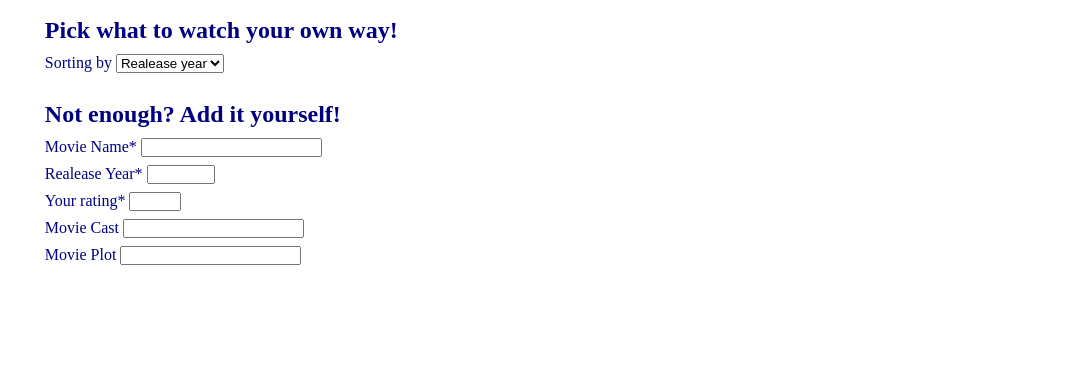
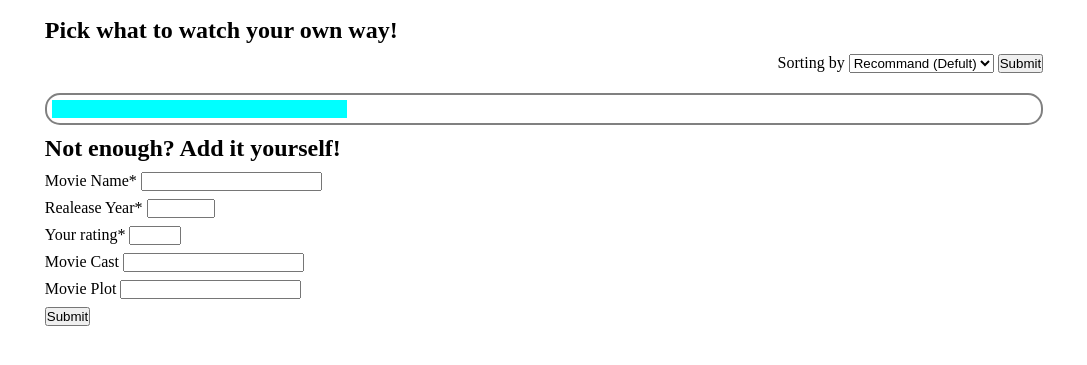
Before and after one commit to LiChenJoe/fac_Movie_Data, a plain HTML site: page index.html in a window 1280 px wide. Shown: the part 283-648 px from the top of the page, without its empty margins (96-1183 px from the left). Drawn offline with Linux system fonts and the light colour scheme.

Commit message:
style update

```diff
--- a/index.html
+++ b/index.html
@@ -18,12 +18,17 @@
     </header>
     <div class="container">
       <h2>Pick what to watch your own way!</h2>
+      <form class="soringForm" action="">
         <label for="sorting">Sorting by</label>
         <select id="sorting">
+          <option value="recommand">Recommand (Defult)</option>
           <option value="realeaseYear">Realease year</option>
           <option value="rating">Rating</option>
           <option value="runtime">Runtime</option>
         </select>
+        <input type="submit" value="Submit" />
+      </form>
+      <div class="movieList">
         <div class="movieCard">
           <img src="" alt="" />
           <div class="description">
@@ -35,6 +40,7 @@
             <h4 class="rating"></h4>
             <p class="cast"></p>
             <p class="plot"></p>
+          </div>
         </div>
       </div>
       <h2>Not enough? Add it yourself!</h2>
@@ -65,6 +71,7 @@
           <label for="newMoviePlot">Movie Plot </label>
           <input type="text" id="newMoviePlot" />
         </div>
+        <input type="submit" class="submit subTodo" value="Submit" />
       </form>
     </div>
   </body>
--- a/style.css
+++ b/style.css
@@ -40,12 +40,32 @@ h1 {
     width: 78%;
     max-width: 1200px;
     margin: 0 auto;
-    color: navy;
     padding-top: 10px;
 }
 
+
 h2 {
 margin: 10px 0;
+}
+
+.soringForm {
+text-align: end;
+}
+
+.movieList {
+    display: flex;
+    width: 100%;
+    margin-top: 20px;
+    border: 2px solid grey;
+    border-radius: 15px;
+    padding: 5px;
+}
+
+.movieCard {
+    flex-wrap: wrap;
+    width:30%;
+    height: 30%;
+    background-color: aqua;
 }
 
 .newMovie > div {
@@ -60,7 +80,6 @@ margin: 10px 0;
         margin-left: 0;
     }
     .container {
-        color: navy;
         padding: 5px 0;
     }
   }
@@ -69,7 +88,6 @@ margin: 10px 0;
 
   @media only screen and (max-width: 600px) {
     .container {
-        color: navy;
         width: 100%;
         padding: 5px 20px;
     }
```
Lines whose indentation alone changed are shown as unchanged.
